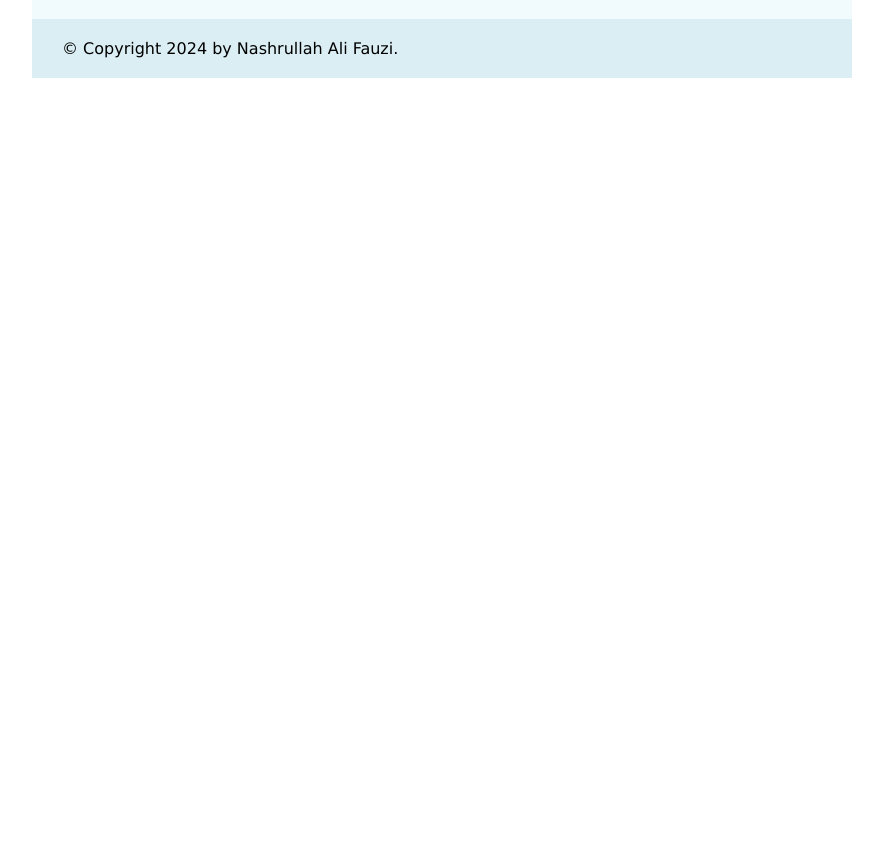
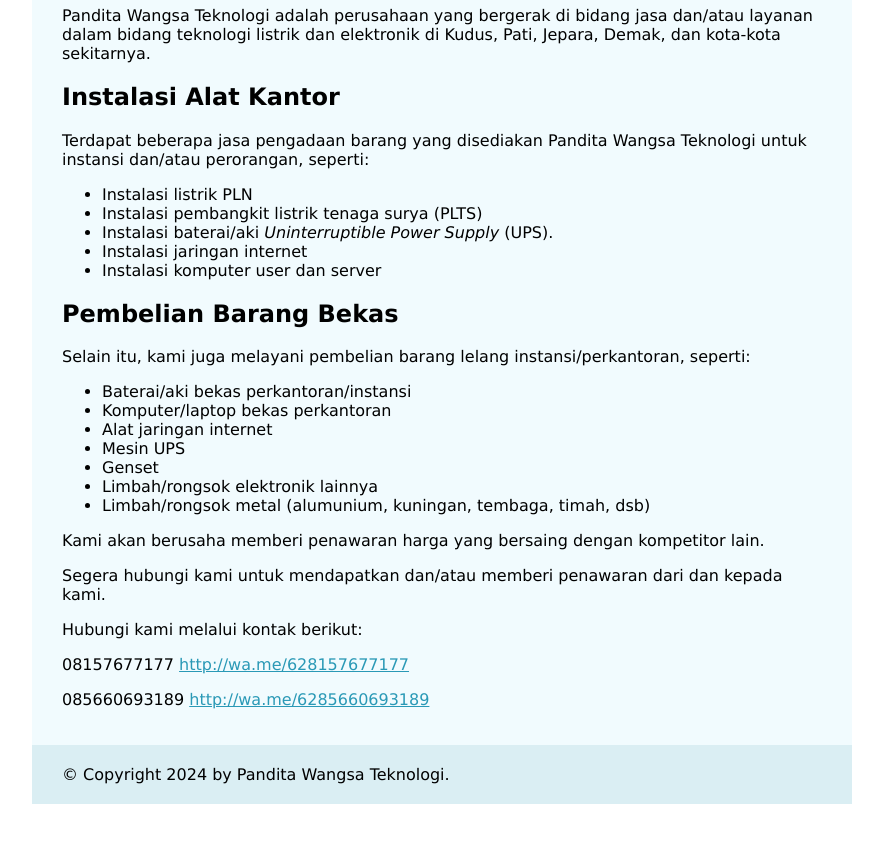
Before and after one commit to panditawangsateknologi/panditawangsateknologi.github.io, a plain HTML site: page index.html in a window 1280 px wide. Shown: the part 301-1155 px from the top of the page, without its empty margins (198-1081 px from the left). Before the commit the page ends 800 px from the top, so only its background shows below. Drawn offline with Linux system fonts and the light colour scheme.

Commit message:
Synchronized build

```diff
--- a/index.html
+++ b/index.html
@@ -1,10 +1,10 @@
 <!doctype html>
 <meta charset="utf-8">
 <link rel="stylesheet" href="static/style.css">
-<title>Welcome to panditawangsateknologi.website! — panditawangsateknologi.website</title>
+<title>Welcome to panditawangsateknologi.website! — Pandita Wangsa Teknologi</title>
 <body>
   <header>
-    <h1>panditawangsateknologi.website</h1>
+    <h1>Pandita Wangsa Teknologi</h1>
     <nav>
       <ul class="nav navbar-nav">
         <li class="active"><a href="./">Welcome</a></li>
@@ -21,12 +21,34 @@
   <div class="page">
 
   <h2>Welcome to panditawangsateknologi.website!</h2>
-  <p>This is a basic demo website that shows how to use Lektor for a basic
-website with some pages and a blog.</p>
+  <h1 id="pandita-wangsa-teknologi">Pandita Wangsa Teknologi</h1><p>Pandita Wangsa Teknologi adalah perusahaan yang bergerak di bidang jasa dan/atau layanan dalam bidang teknologi listrik dan elektronik di Kudus, Pati, Jepara, Demak, dan kota-kota sekitarnya.</p>
+<h2 id="instalasi-alat-kantor">Instalasi Alat Kantor</h2><p>Terdapat beberapa jasa pengadaan barang yang disediakan Pandita Wangsa Teknologi untuk instansi dan/atau perorangan, seperti:</p>
+<ul>
+<li>Instalasi listrik PLN</li>
+<li>Instalasi pembangkit listrik tenaga surya (PLTS)</li>
+<li>Instalasi baterai/aki <em>Uninterruptible Power Supply</em> (UPS).</li>
+<li>Instalasi jaringan internet</li>
+<li>Instalasi komputer user dan server</li>
+</ul>
+<h2 id="pembelian-barang-bekas">Pembelian Barang Bekas</h2><p>Selain itu, kami juga melayani pembelian barang lelang instansi/perkantoran, seperti:</p>
+<ul>
+<li>Baterai/aki bekas perkantoran/instansi</li>
+<li>Komputer/laptop bekas perkantoran</li>
+<li>Alat jaringan internet</li>
+<li>Mesin UPS</li>
+<li>Genset</li>
+<li>Limbah/rongsok elektronik lainnya</li>
+<li>Limbah/rongsok metal (alumunium, kuningan, tembaga, timah, dsb)</li>
+</ul>
+<p>Kami akan berusaha memberi penawaran harga yang bersaing dengan kompetitor lain.</p>
+<p>Segera hubungi kami untuk mendapatkan dan/atau memberi penawaran dari dan kepada kami.</p>
+<p>Hubungi kami melalui kontak berikut:</p>
+<p>08157677177 <a href="http://wa.me/628157677177">http://wa.me/628157677177</a></p>
+<p>085660693189  <a href="http://wa.me/6285660693189">http://wa.me/6285660693189</a></p>
 
 
   </div>
   <footer>
-    &copy; Copyright 2024 by Nashrullah Ali Fauzi.
+    &copy; Copyright 2024 by Pandita Wangsa Teknologi.
   </footer>
 </body>
```
Also changed, not shown: about/index.html (+3 -3 lines), blog/first-post/index.html (+3 -3 lines), blog/index.html (+3 -3 lines), projects/index.html (+3 -3 lines).
